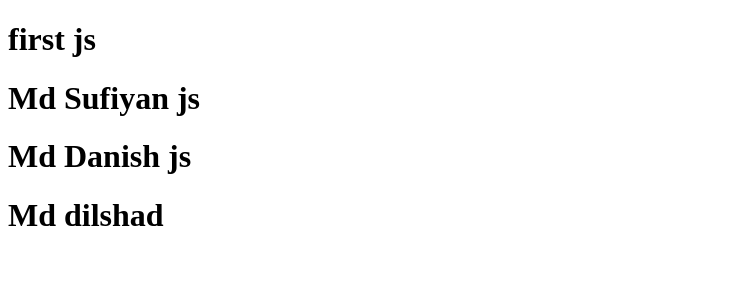
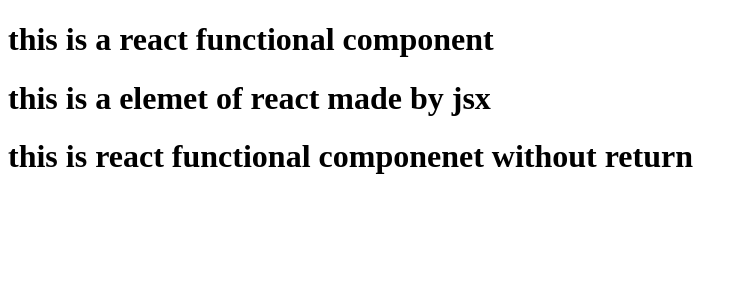
Before and after one commit to iammdsufiyan/React_net, a React (Vite) app in the folder react02/: page / in a window 1280 px wide. Shown: the top 300 px of the page, without its empty margins (0-748 px from the left). Built offline with nearby package versions, Linux system fonts and the light colour scheme.

Commit message:
1-script, 2-npm start, 3-jsx, 4-componext, 5-functional componenet

```diff
--- a/react02/App.js
+++ b/react02/App.js
@@ -1,24 +1,21 @@
 import React from "react";
 import ReactDOM from "react-dom/client";
-const parent = React.createElement(
-  "div",
-  { id: "parent" },
-  [ // This is an array, so items inside need keys
-    React.createElement("div", { id: "child", key: "section-1" }, [
-      // Another array, items inside need keys
-      React.createElement("h1", { key: "title-1" }, "first js"),
-      React.createElement("h1", { key: "title-2" }, "Md Sufiyan js")
-    ]),
-    React.createElement("div", { key: "section-2" }, [
-      // Another array, items inside need keys
-      React.createElement("h1", { key: "title-3" }, "Md Danish js"),
-      React.createElement("h1", { key: "title-4" }, "Md dilshad ")
-    ])
-  ]
-);
 
+
+        const jsxHeading = <h1 id = "heading"></h1>;
         const root = ReactDOM.createRoot(document.getElementById("root"));
+        const ElementOfReact = ()=> <h1>this is a elemet of react made by jsx</h1>
+        const Title = ()=>{
+          return <h1>this is a react functional component</h1>
+        }
+        const Heading2 = () =>(
+          <div>
+            <Title/>
+            <ElementOfReact/>
+        <h1>this is react functional componenet without return</h1>
+          </div>)
 
-        root.render(parent);
+
+        root.render(<Heading2/>);
 
       //  console.log(parent)
```
Also changed, not shown: react02/package.json (+2 -10 lines), 1 other file (tests, documents, lock files or other folders).
